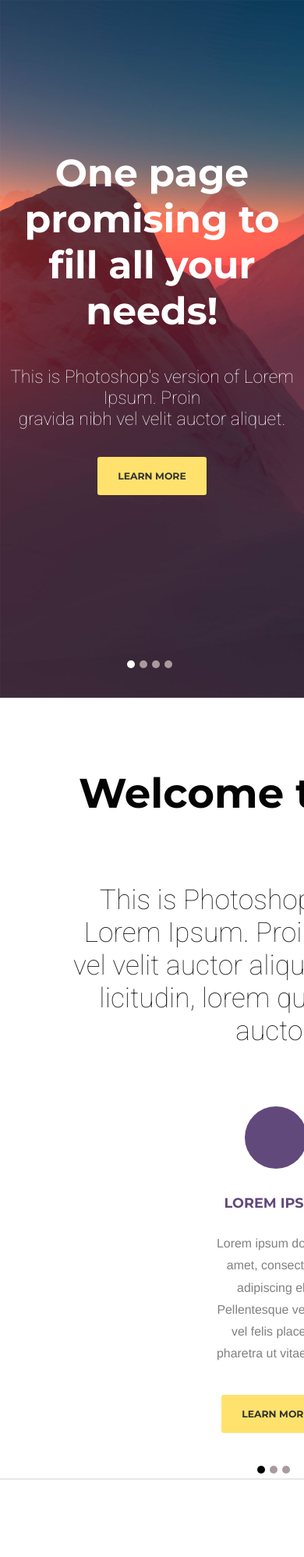
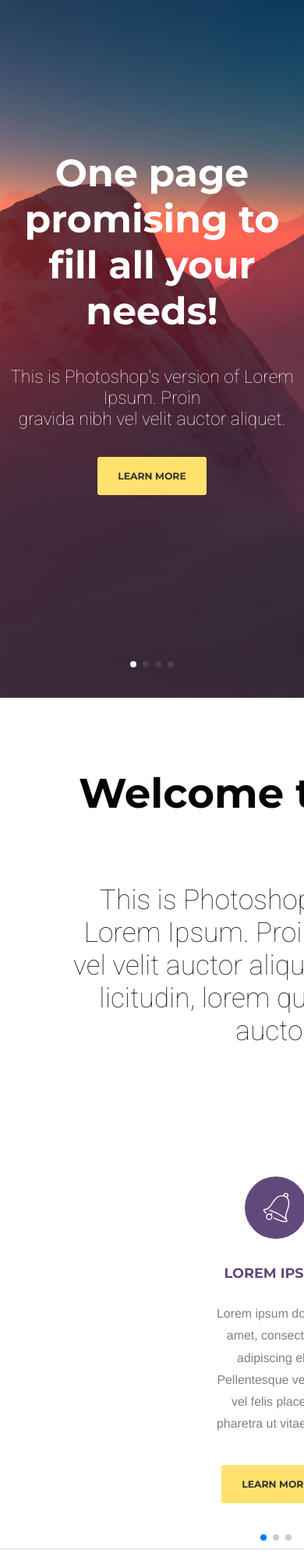
Before and after one commit to DenisDolzhikov/zippy, a plain HTML site: page index.html in a window 390 px wide. Shown: the top 1997 px of the page at 78% size. Before the commit the page ends 1898 px from the top, so only its background shows below. Drawn offline with nearby package versions, Linux system fonts and the light colour scheme.

Commit message:
New sliders

```diff
--- a/css/style.scss
+++ b/css/style.scss
@@ -48,7 +48,7 @@
         justify-content: flex-start;
         transition: transform .7s;
         width: 100%;
-        z-index: 200;
+        //z-index: 200;
     }
 
     .page-wrapper.is-moved {
@@ -116,7 +116,7 @@
 
     .off-canvas-wrapper.is-opened {
         transform: translateX(0);
-        z-index: 250;
+        z-index: 10000;
 
         .menu .item {
             opacity: 1;
@@ -183,21 +183,20 @@
 }
 
 .header {
-    overflow: hidden;
+    //overflow: hidden;
     color: #ffffff;
 
-    .slider {
+    .header-slider {
         display: flex;
-        margin-bottom: 0 !important;
+        position: relative;
 
-        .slide {
+        .swiper-slide {
             display: flex;
             width: 100%;
             padding-top: 192px;
 
             .layout-centered {
                 flex-direction: column;
-                position: relative;
 
                 .title {
                     margin-bottom: 42px;
@@ -232,45 +231,18 @@
             background: url('../img/header-slide4-1952w.jpg') 0 0/100% no-repeat;
         }
 
-        .my-dots {
+        .swiper-pagination {
             position: absolute;
-            display: flex;
-            justify-content: center;
-            bottom: 40px;
-            width: 100%;
-            padding: 0;
-            text-align: center;
+            bottom: 37px;
             transform: translateX(-310px);
 
-            li {
-                position: relative;
-                display: flex;
-                width: 8px;
-                height: 8px;
-                margin-right: 8px;
-                padding: 0;
-                cursor: pointer;
-
-                button {
-                    font-size: 0;
-                    line-height: 0;
-                    display: block;
-                    width: 8px;
-                    height: 8px;
-                    padding: 5px;
-                    cursor: pointer;
-                    color: transparent;
-                    border: 0;
-                    outline: none;
+            .swiper-pagination-bullet {
                 background: #a99a9e;
-                    border-radius: 50%;
-                }
             }
 
-            li.slick-active button {
+            .swiper-pagination-bullet-active {
                 background: #ffffff;
             }
-
         }
     }
 }
@@ -358,7 +330,7 @@
                 }
             }
 
-            .features-slider {
+            .about-slider {
                 display: none;
             }
         }
@@ -392,16 +364,17 @@
     }
 
     .header {
-        .slider {
-            .my-dots {
-                transform: none;
-            }
+        .header-slider {
 
             .slide1,
             .slide2,
             .slide3,
             .slide4 {
                 background-size: cover;
+            }
+
+            .swiper-pagination {
+                transform: none;
             }
         }
     }
@@ -413,8 +386,8 @@
     }
 
     .header {
-        .slider {
-            .slide {
+        .header-slider {
+            .swiper-slide {
 
                 .layout-centered {
                     align-items: center;
@@ -456,24 +429,39 @@
                     display: none;
                 }
 
-                .features-slider {
-                    display: flex;
-                    position: relative;
-                    margin-bottom: 0 !important;
-
-                    .slide {
+                .about-slider {
                     display: flex;
                     width: 100%;
                     position: relative;
 
-                        .item {
+                    .swiper-slide {
+                        display: flex;
+                        width: 100%;
+                        //background: gray;
+
+                        .layout-centered {
+
+                            .card {
                                 display: flex;
                                 position: relative;
                                 flex-direction: column;
-                            flex-basis: 164px;
+                                width: 164px;
                                 padding-top: 113px;
                                 text-align: center;
                                 margin: 0 auto;
+
+                                &::before {
+                                    content: "";
+                                    position: absolute;
+                                    display: block;
+                                    top: 0;
+                                    left: 50%;
+                                    transform: translateX(-50%);
+                                    width: 80px;
+                                    height: 80px;
+                                    border-radius: 50%;
+                                    background: #62497c
+                                }
 
                                 .title {
                                     margin-bottom: 28px;
@@ -493,82 +481,18 @@
                                 }
                             }
 
-                        .item::before {
-                            content: "";
-                            position: absolute;
-                            display: block;
-                            top: 0;
-                            left: 50%;
-                            transform: translateX(-50%);
-                            width: 80px;
-                            height: 80px;
-                            border-radius: 50%;
-                            background: #62497c
+                            .card.card1::before {
+                                background: #62497c url("../img/icon1.svg") center/35px 40px no-repeat;
+                            }
+
+                            .card.card2::before {
+                                background: #62497c url("../img/icon2.svg") center/35px 40px no-repeat;
+                            }
+
+                            .card.card3::before {
+                                background: #62497c url("../img/icon3.svg") center/35px 40px no-repeat;
                             }
                         }
-
-                    .my-dots {
-                        position: absolute;
-                        display: flex;
-                        justify-content: center;
-                        bottom: -50px;
-                        width: 100%;
-                        padding: 0;
-                        text-align: center;
-
-                        li {
-                            position: relative;
-                            display: flex;
-                            width: 8px;
-                            height: 8px;
-                            margin-right: 8px;
-                            padding: 0;
-                            cursor: pointer;
-
-                            button {
-                                font-size: 0;
-                                line-height: 0;
-                                display: block;
-                                width: 8px;
-                                height: 8px;
-                                padding: 5px;
-                                cursor: pointer;
-                                color: transparent;
-                                border: 0;
-                                outline: none;
-                                background: #a99a9e;
-                                border-radius: 50%;
-                            }
-                        }
-
-                        li.slick-active button {
-                            background: black;
-                        }
-                    }
-
-                    .slick-arrow {
-                        position: absolute;
-                        display: flex;
-                        background: gray;
-                        width: 30px;
-                        height: 30px;
-                        z-index: 50;
-                        font-size: 0;
-                        background: url('../img/arrow.svg') 0 0/100% no-repeat;
-                    }
-
-                    .slick-prev::before,
-                    .slick-next::before {
-                        display: none;
-                    }
-
-                    .slick-prev {
-                        left: -10px;
-                        transform: rotate(180deg);
-                    }
-
-                    .slick-next {
-                        right: -10px;
                     }
                 }
             }
--- a/index.html
+++ b/index.html
@@ -10,17 +10,16 @@
     <title>Zippy</title>
     <link href="https://fonts.googleapis.com/css2?family=Montserrat:wght@400;700&family=Roboto:wght@100&display=swap" rel="stylesheet">
     <link href="https://stackpath.bootstrapcdn.com/font-awesome/4.7.0/css/font-awesome.min.css" rel="stylesheet">
+    <link rel="stylesheet" href="https://unpkg.com/swiper/css/swiper.min.css">
     <link href="css/reset.css" rel="stylesheet">
     <link href="css/style.css" rel="stylesheet">
-    <link href="js/slick/slick.css" rel="stylesheet">
-    <link href="js/slick/slick-theme.css" rel="stylesheet">
 </head>
 <body>
 
     <div class="page">
         <div class="page-wrapper">
 
-            <nav class="sticky-nav">
+            <nav class="sticky-nav noSwipe">
                 <div class="layout-centered">
 
                     <a class="logo" href="#" >zippy</a>
@@ -43,11 +42,12 @@
             </nav>
 
 
-            <header class="header">
+            <header class="header noSwipe">
 
-                <ul class="slider">
+                <div class="header-slider">
+                    <ul class="swiper-wrapper">
 
-                    <li class="slide slide1">
+                        <li class="swiper-slide slide1">
                             <div class="layout-centered">
 
                                 <h2 class="title">
@@ -65,26 +65,7 @@
                             </div>
                         </li>
 
-                    <li class="slide slide2">
-                        <div class="layout-centered">
-
-                            <h2 class="title">
-                                One page promising to<br>
-                                fill all your needs!
-                            </h2>
-
-                            <p class="description">
-                                This is Photoshop's version  of Lorem Ipsum. Proin<br>
-                                gravida nibh vel velit auctor aliquet.
-                            </p>
-
-
-                            <a class="button" href="#">learn more</a>
-
-                        </div>
-                    </li>
-
-                    <li class="slide slide3">
+                        <li class="swiper-slide slide2">
                             <div class="layout-centered">
 
                                 <h2 class="title">
@@ -102,7 +83,26 @@
                             </div>
                         </li>
 
-                    <li class="slide slide4">
+
+                        <li class="swiper-slide slide3">
+                            <div class="layout-centered">
+
+                                <h2 class="title">
+                                    One page promising to<br>
+                                    fill all your needs!
+                                </h2>
+
+                                <p class="description">
+                                    This is Photoshop's version  of Lorem Ipsum. Proin<br>
+                                    gravida nibh vel velit auctor aliquet.
+                                </p>
+
+                                <a class="button" href="#">learn more</a>
+
+                            </div>
+                        </li>
+
+                        <li class="swiper-slide slide4">
                             <div class="layout-centered">
 
                                 <h2 class="title">
@@ -121,10 +121,18 @@
                         </li>
 
                     </ul>
+
+                    <div class="swiper-pagination">
+                        <div class="layout-centered"></div>
+                    </div>
+                </div>
+
             </header>
 
 
+
             <main class="main-content">
+
 
                 <section class="about">
                     <div class="layout-centered">
@@ -170,10 +178,14 @@
 
                         </ul>
 
-                        <ul class="features-slider noSwipe">
 
-                            <li class="slide">
-                                <article class="item">
+                        <div class="about-slider noSwipe">
+                            <ul class="swiper-wrapper">
+
+                                <li class="swiper-slide">
+                                    <div class="layout-centered">
+
+                                        <article class="card card1">
                                             <h3 class="title">lorem ipsum</h3>
                                             <p class="description">
                                                 Lorem ipsum dolor sit amet, consectetur adipiscing elit. Pellentesque
@@ -181,10 +193,14 @@
                                             </p>
                                             <a class="button" href="#">learn more</a>
                                         </article>
+
+                                    </div>
                                 </li>
 
-                            <li class="slide">
-                                <article class="item">
+                                <li class="swiper-slide">
+                                    <div class="layout-centered">
+
+                                        <article class="card card2">
                                             <h3 class="title">lorem ipsum</h3>
                                             <p class="description">
                                                 Lorem ipsum dolor sit amet, consectetur adipiscing elit. Pellentesque
@@ -192,10 +208,14 @@
                                             </p>
                                             <a class="button" href="#">learn more</a>
                                         </article>
+
+                                    </div>
                                 </li>
 
-                            <li class="slide">
-                                <article class="item">
+                                <li class="swiper-slide">
+                                    <div class="layout-centered">
+
+                                        <article class="card card3">
                                             <h3 class="title">lorem ipsum</h3>
                                             <p class="description">
                                                 Lorem ipsum dolor sit amet, consectetur adipiscing elit. Pellentesque
@@ -203,9 +223,14 @@
                                             </p>
                                             <a class="button" href="#">learn more</a>
                                         </article>
+
+                                    </div>
                                 </li>
 
                             </ul>
+
+                            <div class="swiper-pagination"></div>
+                        </div>
 
                     </div>
                 </section>
@@ -237,8 +262,8 @@
     </nav>
 
     <script src="https://code.jquery.com/jquery-3.5.1.min.js" integrity="sha256-9/aliU8dGd2tb6OSsuzixeV4y/faTqgFtohetphbbj0=" crossorigin="anonymous"></script>
-    <script src="js/slick/slick.min.js"></script>
     <script src="js/jquery.touchSwipe.min.js"></script>
+    <script src="https://unpkg.com/swiper/js/swiper.min.js"></script>
     <script src="js/main.js"></script>
 </body>
 </html>
--- a/js/main.js
+++ b/js/main.js
@@ -2,24 +2,28 @@
 
 /* Silders */
 
-$(document).ready(function(){
-    $('.slider').slick({
-        arrows: false,
-        dots: true,
-        dotsClass: 'my-dots',
-    });
+let headerSlider = new Swiper('.header-slider', {
+    loop: true,
+
+    pagination: {
+        el: '.header-slider .swiper-pagination',
+        clickable: true,
+    },
+    // Enable debugger
+    debugger: true,
 });
 
-$(document).ready(function(){
-    $('.features-slider').slick({
-        arrows: true,
-        dots: true,
-        dotsClass: 'my-dots',
-        responsive: [{
-            breakpoint: 800,
-        }],
-    })
-})
+let aboutSlider = new Swiper('.about-slider', {
+    loop: true,
+
+    pagination: {
+        el: '.about .swiper-pagination',
+        clickable: true,
+    },
+    // Enable debugger
+    debugger: true,
+});
+
 
 
 /* Sticky top navigation */
@@ -74,10 +78,10 @@ $(document).ready(function(){
 
     toggleMenu();
 
-
+    //Swipe for off canvas
     if (window.matchMedia("(min-width: 480px) and (max-width: 1000px)").matches) {
 
-        jQuery('.main-content').swipe({
+        jQuery('.page-wrapper').swipe({
             swipeStatus: function(event, phase, direction, distance, duration, fingerCount, fingerData, currentDirection) {
 
                 if (phase == 'end') {
```
Also changed, not shown: css/style.css, 1 other file. Lines whose indentation alone changed are shown as unchanged.
